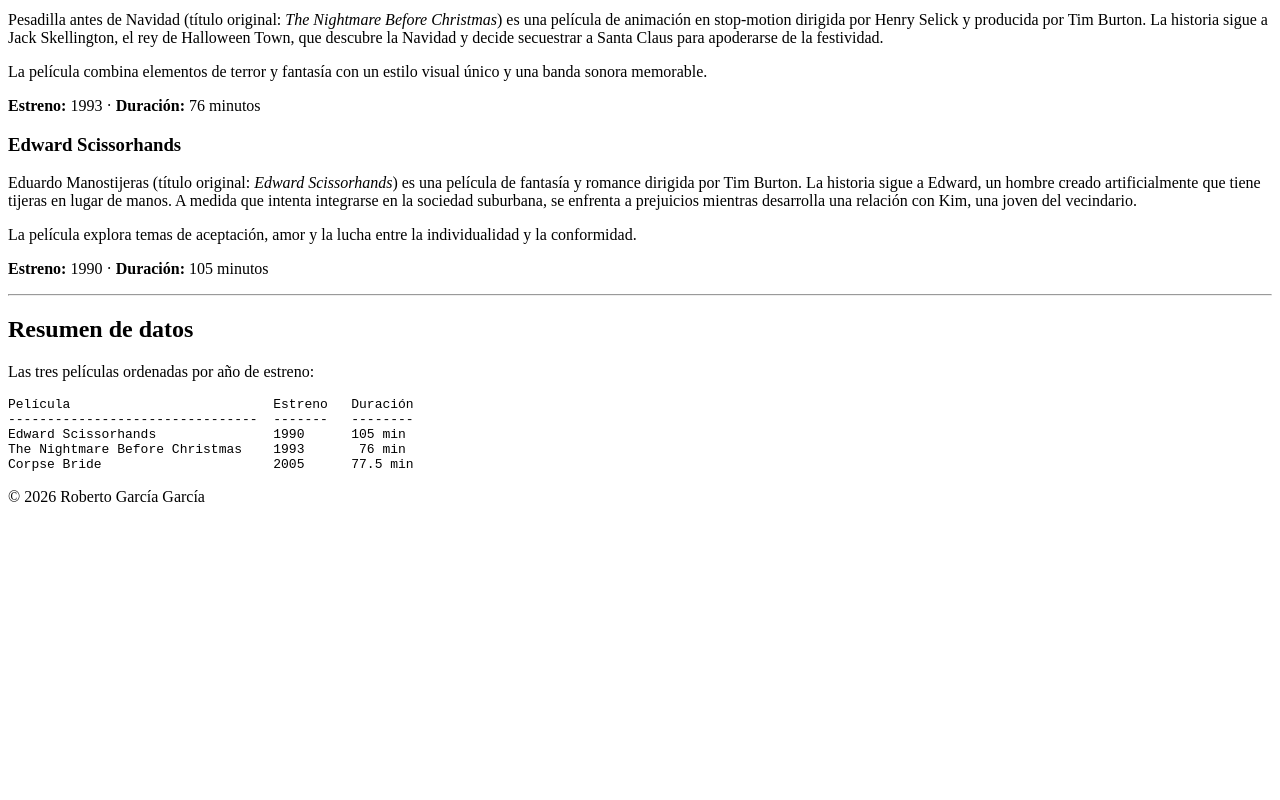
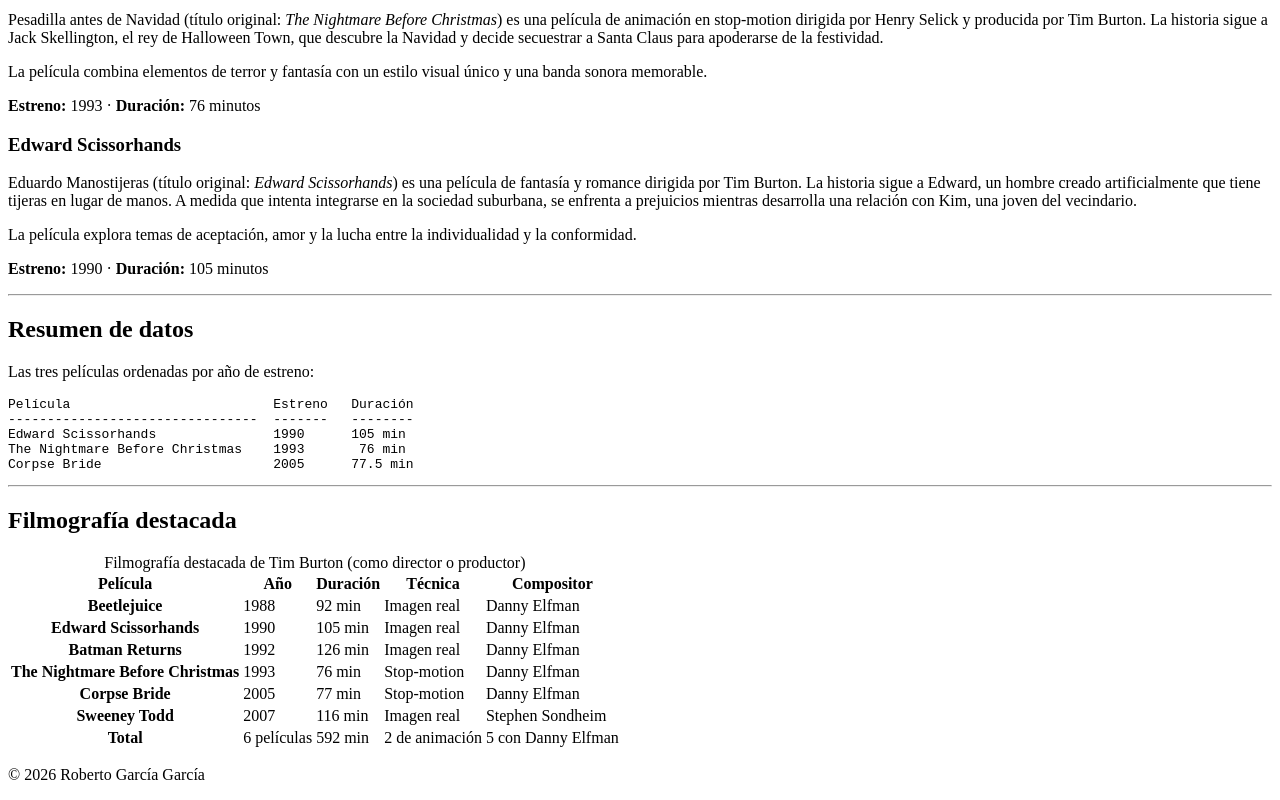
Before and after one commit to robeprom/Proyecto_Integrado-LM-2026, a plain HTML site: page proyecto/peliculas.html in a window 1280 px wide. Shown: the part 376-1176 px from the top of the page. Before the commit the page ends 898 px from the top, so only its background shows below. Drawn offline with Linux system fonts and the light colour scheme.

Commit message:
reto_2 commit_1

```diff
--- a/proyecto/peliculas.html
+++ b/proyecto/peliculas.html
@@ -62,6 +62,78 @@ The Nightmare Before Christmas    1993       76 min
 Corpse Bride                      2005      77.5 min
 </pre>
   </div>
+  <hr>
+
+  <!-- Bloque filmografía: tabla con los datos principales de sus películas -->
+  <div>
+    <h2>Filmografía destacada</h2>
+    <!-- Tabla: título, año, duración, técnica y compositor de 6 películas de Tim Burton, ordenadas por año -->
+    <table>
+      <caption>Filmografía destacada de Tim Burton (como director o productor)</caption>
+      <thead>
+        <tr>
+          <th scope="col">Película</th>
+          <th scope="col">Año</th>
+          <th scope="col">Duración</th>
+          <th scope="col">Técnica</th>
+          <th scope="col">Compositor</th>
+        </tr>
+      </thead>
+      <tbody>
+        <tr>
+          <th scope="row">Beetlejuice</th>
+          <td>1988</td>
+          <td>92 min</td>
+          <td>Imagen real</td>
+          <td>Danny Elfman</td>
+        </tr>
+        <tr>
+          <th scope="row">Edward Scissorhands</th>
+          <td>1990</td>
+          <td>105 min</td>
+          <td>Imagen real</td>
+          <td>Danny Elfman</td>
+        </tr>
+        <tr>
+          <th scope="row">Batman Returns</th>
+          <td>1992</td>
+          <td>126 min</td>
+          <td>Imagen real</td>
+          <td>Danny Elfman</td>
+        </tr>
+        <tr>
+          <th scope="row">The Nightmare Before Christmas</th>
+          <td>1993</td>
+          <td>76 min</td>
+          <td>Stop-motion</td>
+          <td>Danny Elfman</td>
+        </tr>
+        <tr>
+          <th scope="row">Corpse Bride</th>
+          <td>2005</td>
+          <td>77 min</td>
+          <td>Stop-motion</td>
+          <td>Danny Elfman</td>
+        </tr>
+        <tr>
+          <th scope="row">Sweeney Todd</th>
+          <td>2007</td>
+          <td>116 min</td>
+          <td>Imagen real</td>
+          <td>Stephen Sondheim</td>
+        </tr>
+      </tbody>
+      <tfoot>
+        <tr>
+          <th scope="row">Total</th>
+          <td>6 películas</td>
+          <td>592 min</td>
+          <td>2 de animación</td>
+          <td>5 con Danny Elfman</td>
+        </tr>
+      </tfoot>
+    </table>
+  </div>
 
   <!-- Pie de página: copyright, año y autor -->
   <div>
```
